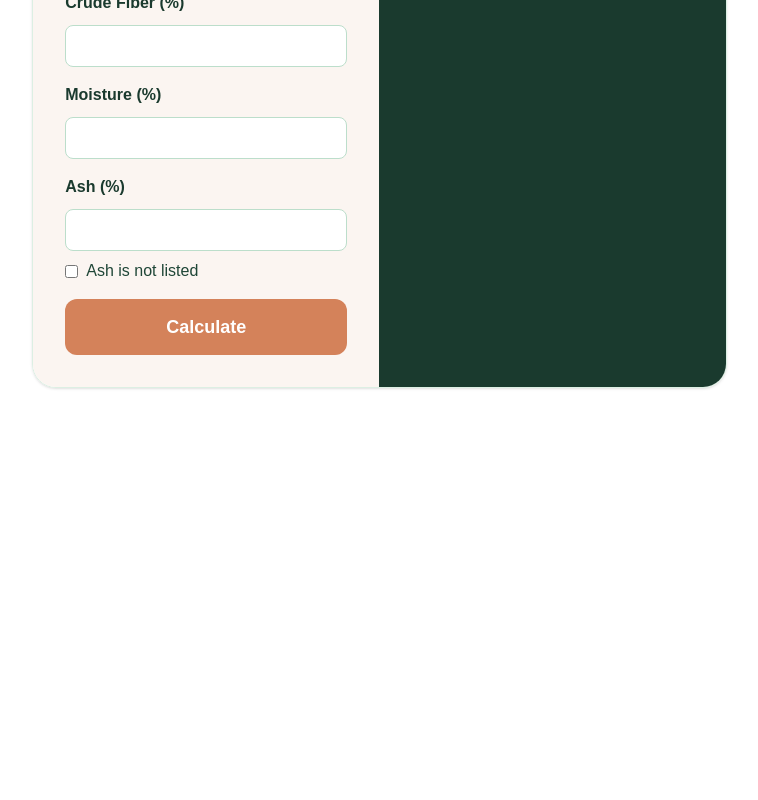
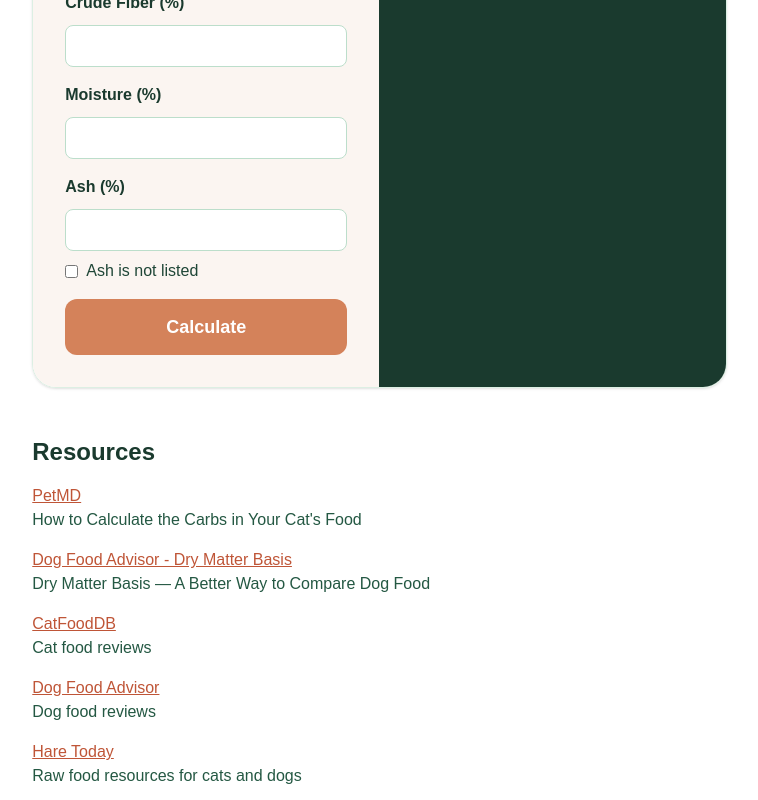
Before and after one commit to windcloak/dry-matter-analysis, a Next.js app: page / in a window 1280 px wide. Shown: the part 451-1251 px from the top of the page, without its empty margins (253-1011 px from the left). Before the commit the page ends 871 px from the top, so only its background shows below. Built offline with nearby package versions, Linux system fonts and the light colour scheme.

Commit message:
Added Resources

```diff
--- a/app/page.tsx
+++ b/app/page.tsx
@@ -227,6 +227,35 @@ export default function Home() {
     </li>
   ));
 
+  const resources = [
+    {
+      name: "PetMD",
+      url: "https://www.petmd.com/blogs/nutritionnuggets/cat/jcoates/2013/sept/calculating-carbohydrates-in-your-cats-food-30887", // paste the real URL
+      description: "How to Calculate the Carbs in Your Cat's Food",
+    },
+    {
+      name: "Dog Food Advisor - Dry Matter Basis",
+      url: "https://www.dogfoodadvisor.com/choosing-dog-food/dry-matter-basis/",
+      description: "Dry Matter Basis — A Better Way to Compare Dog Food",
+    },
+    {
+      name: "CatFoodDB",
+      url: "https://catfooddb.com/",
+      description: "Cat food reviews",
+    },
+    {
+      name: "Dog Food Advisor",
+      url: "https://www.dogfoodadvisor.com/",
+      description: "Dog food reviews",
+    },
+
+    {
+      name: "Hare Today",
+      url: "https://hare-today.com/raw_food_education",
+      description: "Raw food resources for cats and dogs",
+    },
+  ];
+
   return (
     <main className="max-w-5xl mx-auto px-4 py-3 text-primary-900">
       <div>
@@ -275,6 +304,25 @@ export default function Home() {
           )}
         </div>
       </div>
+
+      <section className="mt-12">
+        <h2 className="text-2xl font-bold text-primary-900">Resources</h2>
+        <ul className="mt-4 space-y-4">
+          {resources.map((resource) => (
+            <li key={resource.url}>
+              <a
+                href={resource.url}
+                target="_blank"
+                rel="noopener noreferrer"
+                className="font-medium text-secondary-600 underline hover:text-secondary-700"
+              >
+                {resource.name}
+              </a>
+              <p className="text-primary-700">{resource.description}</p>
+            </li>
+          ))}
+        </ul>
+      </section>
     </main>
   );
 }
```
